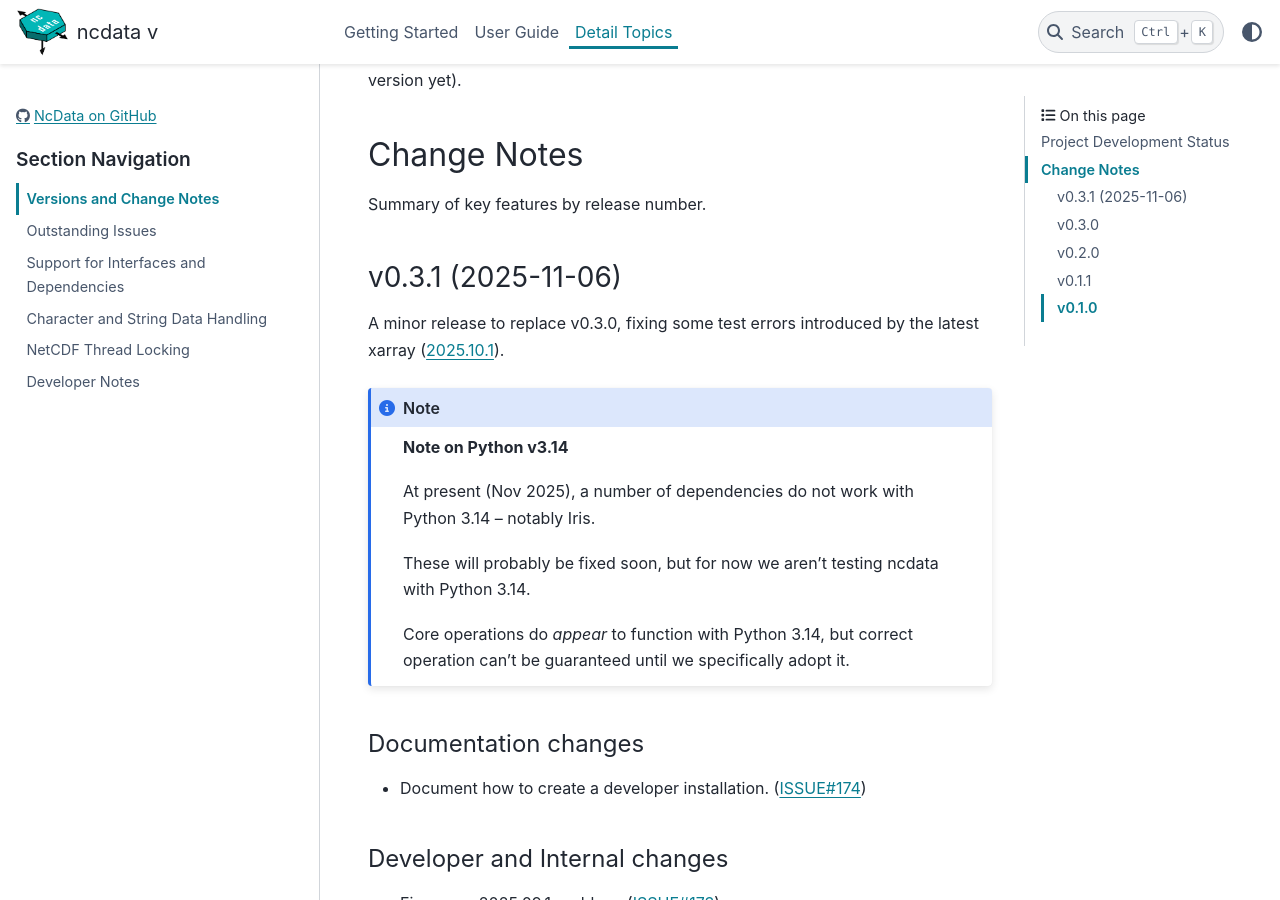
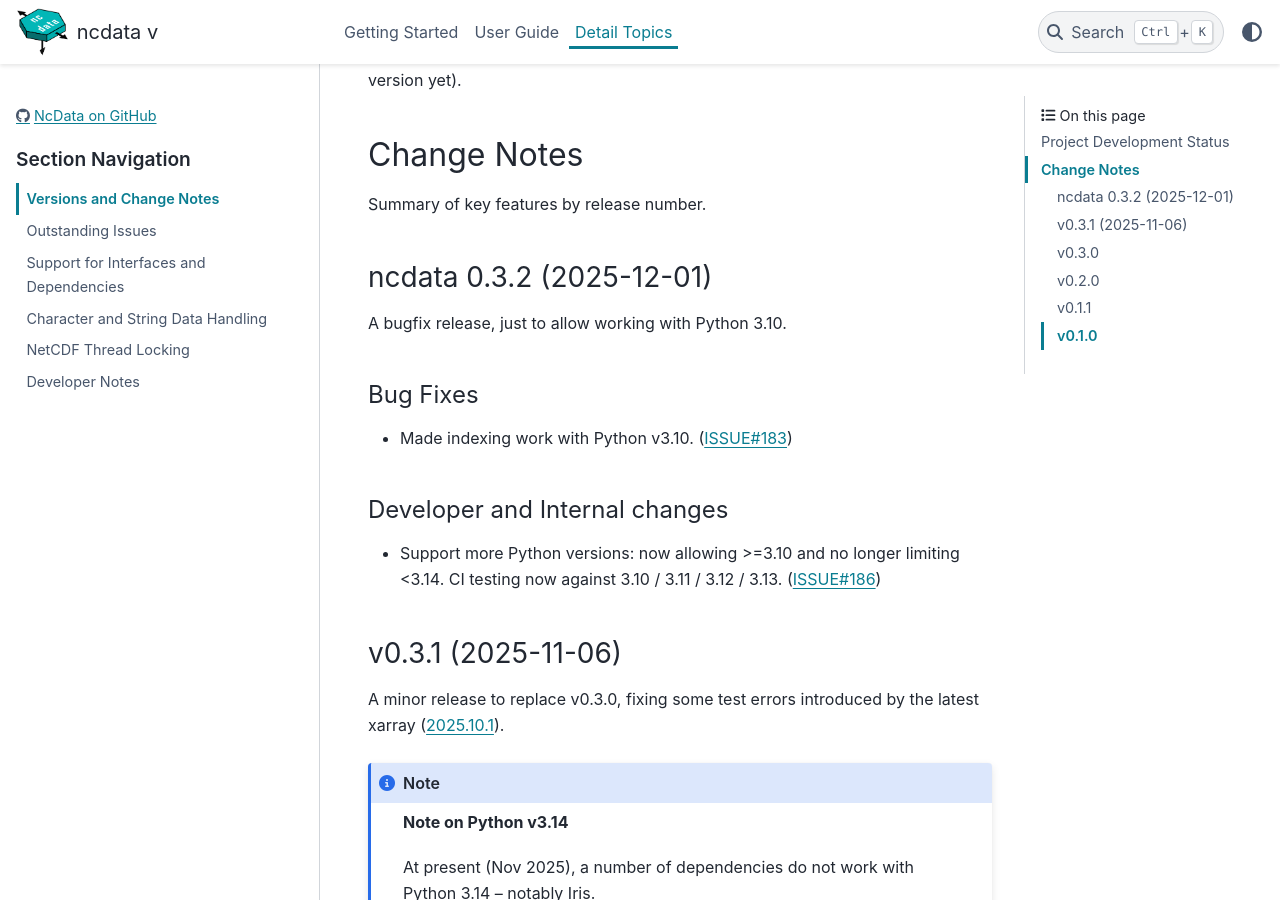
Before and after one commit to pp-mo/ncdata, a Sphinx documentation site: the page built from docs/change_log.rst, in a window 1280 px wide and 900 px high, scrolled down 392 px. Built offline with Sphinx 7.4.7 and the PyData theme 0.15.4, drawn with Linux system fonts in a browser that asks for light colours; pages that are not in the unit, such as notebooks, are missing from menus; the version number could not be read and is left out.

Commit message:
V0x3x2 final (#190)
* Extra note for change to supported python versions.

* Finalise change notes for v0.3.2

```diff
--- a/docs/change_log.rst
+++ b/docs/change_log.rst
@@ -24,6 +24,25 @@
 Summary of key features by release number.
 
 .. towncrier release notes start
+
+ncdata 0.3.2 (2025-12-01)
+~~~~~~~~~~~~~~~~~~~~~~~~~
+A bugfix release, just to allow working with Python 3.10.
+
+Bug Fixes
+^^^^^^^^^
+
+- Made indexing work with Python v3.10. (`ISSUE#183 <https://github.com/pp-mo/ncdata/pull/183>`_)
+
+
+Developer and Internal changes
+^^^^^^^^^^^^^^^^^^^^^^^^^^^^^^
+
+- Support more Python versions: now allowing >=3.10 and no longer limiting <3.14.
+  CI testing now against 3.10 / 3.11 / 3.12 / 3.13.
+  (`ISSUE#186 <https://github.com/pp-mo/ncdata/pull/186>`_)
+
+
 
 v0.3.1 (2025-11-06)
 ~~~~~~~~~~~~~~~~~~~~~~~~~
--- a/docs/changelog_fragments/183.bug.rst
+++ /dev/null
@@ -1 +0,0 @@
-Made indexing work with Python v3.10.
```
